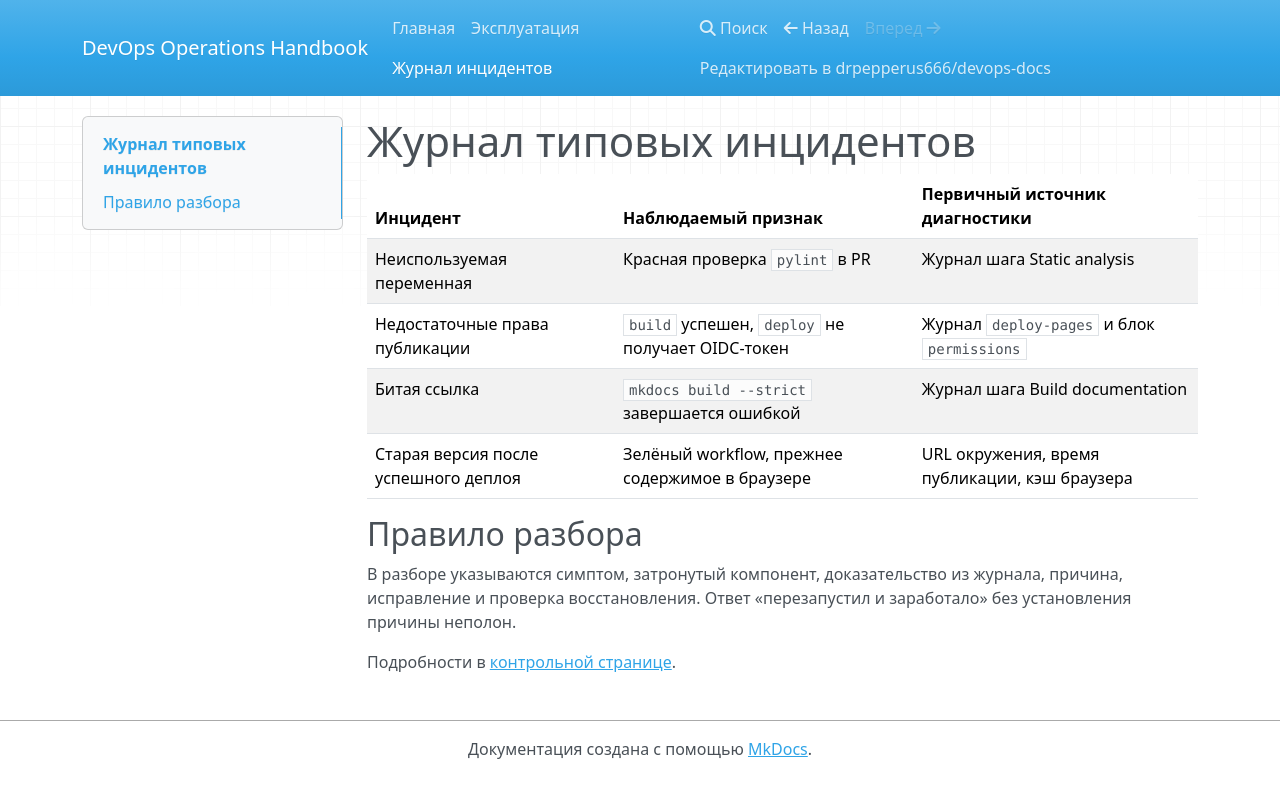
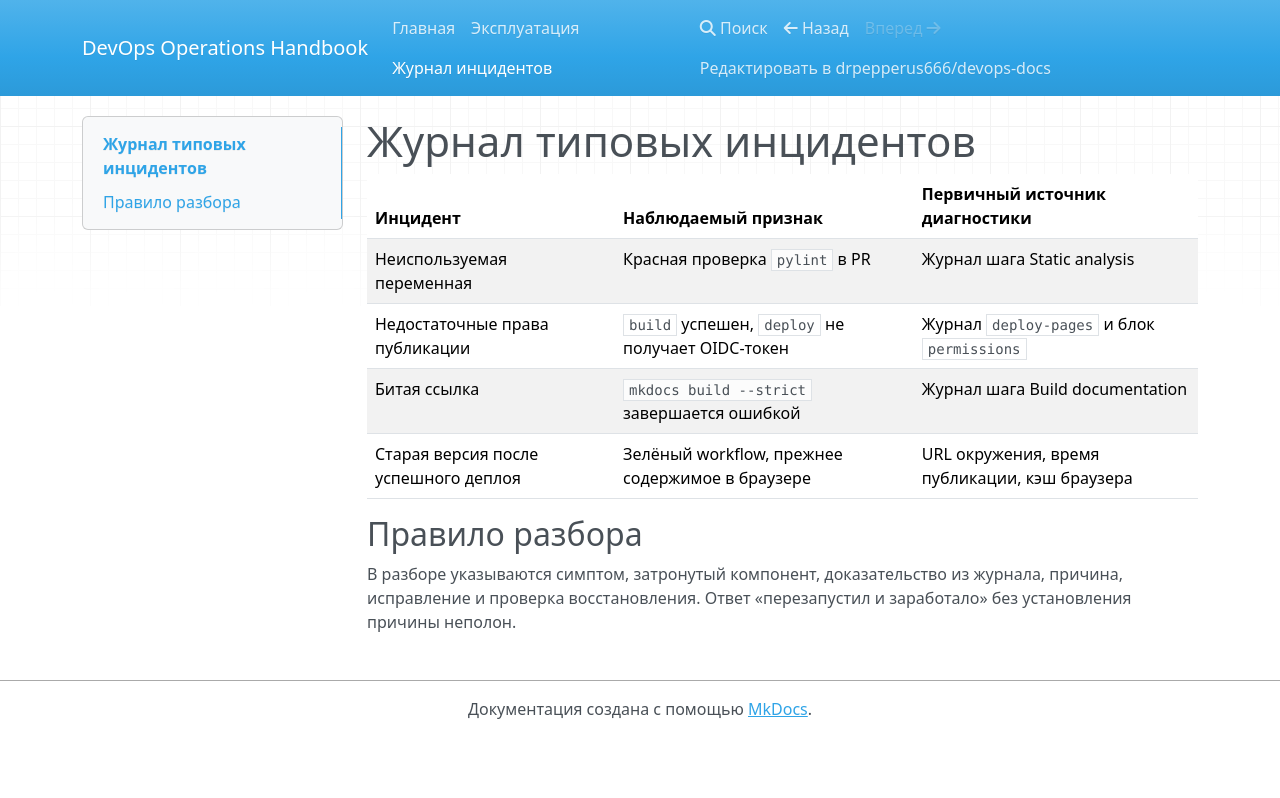
Before and after one commit to drpepperus666/devops-docs, an MkDocs documentation site: the page built from docs/incidents.md, in a window 1280 px wide. Shown: the top 798 px of the page. Built offline with MkDocs 1.6.1, drawn with Linux system fonts in a browser that asks for light colours; nearby versions of some CDN libraries.

Commit message:
docs: remove control broken link

```diff
--- a/docs/incidents.md
+++ b/docs/incidents.md
@@ -12,5 +12,3 @@
 В разборе указываются симптом, затронутый компонент, доказательство из журнала,
 причина, исправление и проверка восстановления. Ответ «перезапустил и заработало»
 без установления причины неполон.
-
-Подробности в [контрольной странице](missing-page.md).
```
